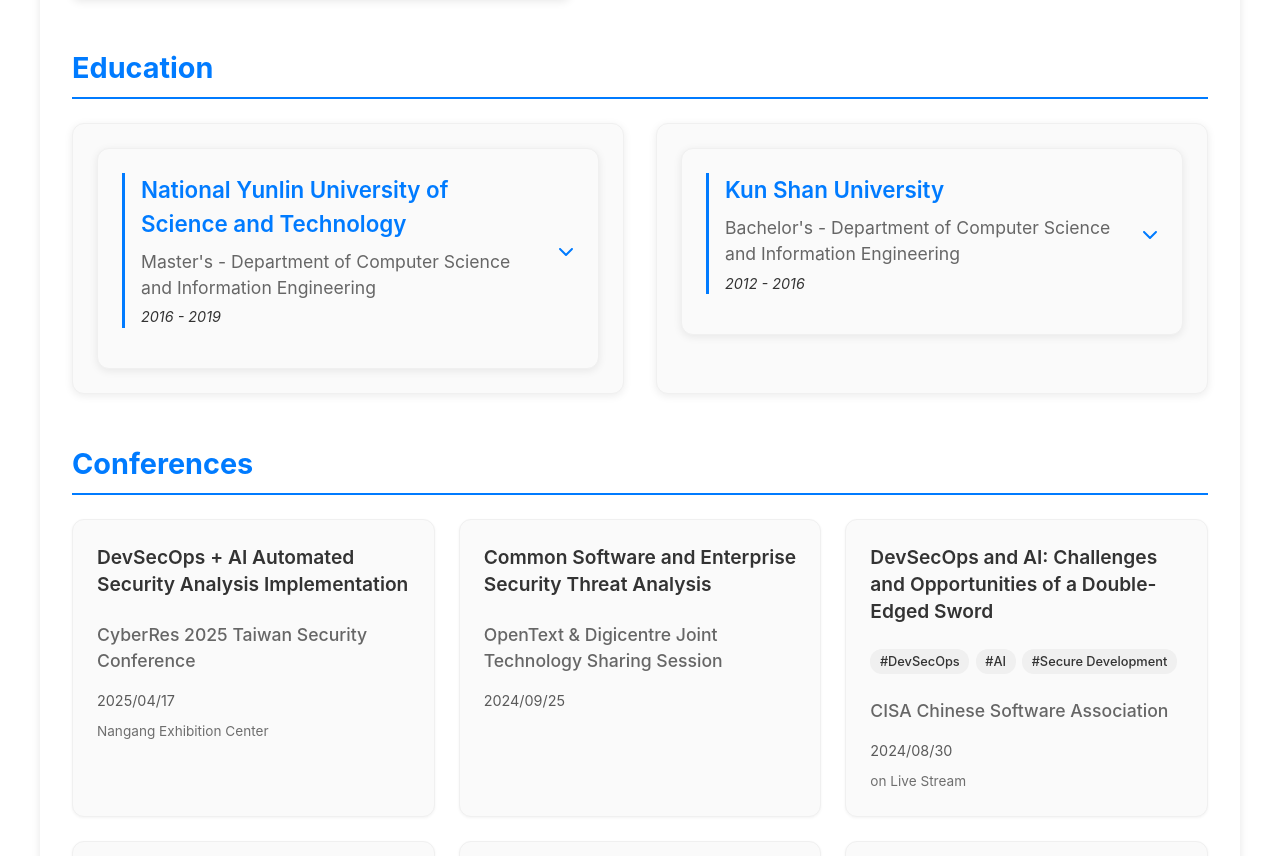
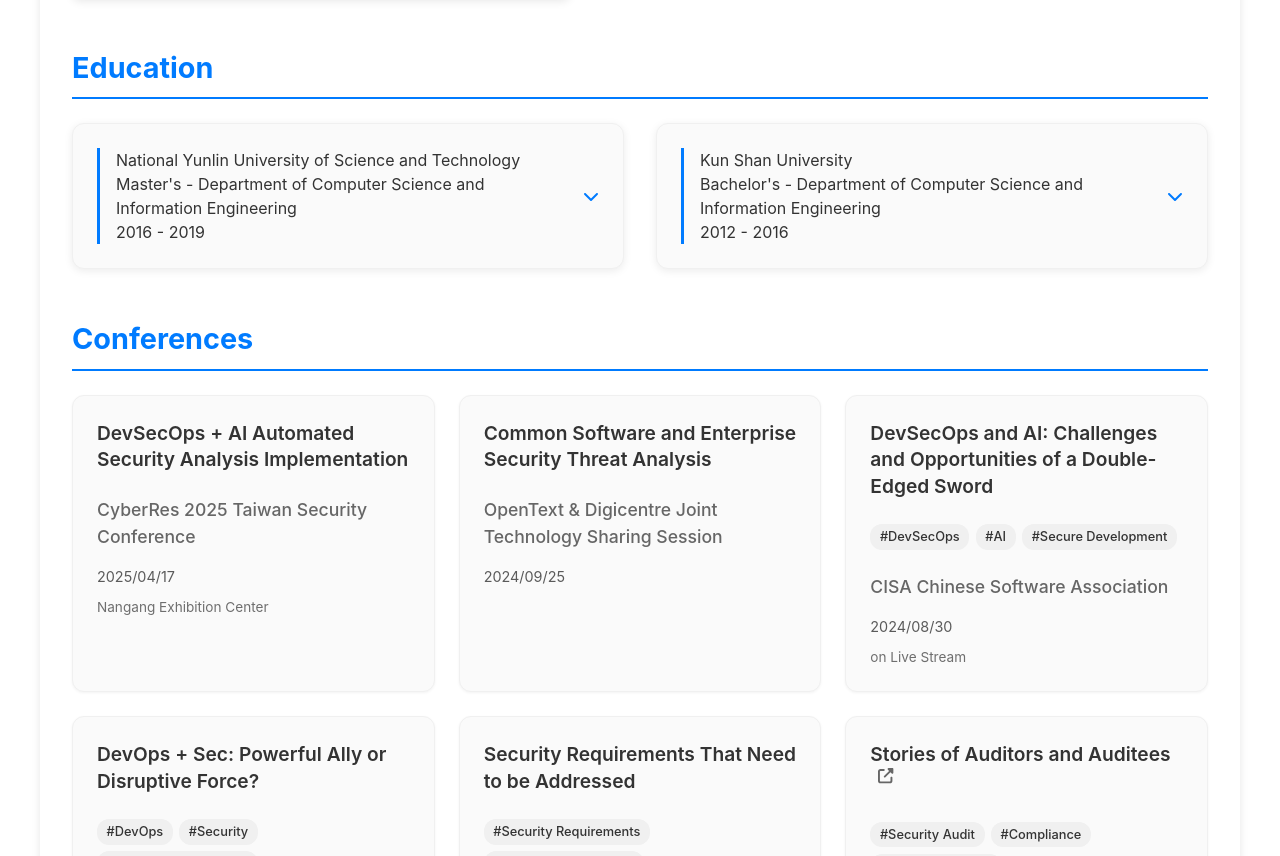
Before and after one commit to Lung-Yu/Lung-Yu.github.io, a React (Vite) app: page /cv in a window 1280 px wide. Shown: the part 1913-2769 px from the top of the page. Built offline with nearby package versions, Linux system fonts and the light colour scheme.

Commit message:
feat: 更新教育內容樣式，改善顯示效果並新增展開功能以提升可讀性

```diff
--- a/src/features/cv/components/CV.tsx
+++ b/src/features/cv/components/CV.tsx
@@ -132,10 +132,12 @@ const CV = () => {
                     {edu.degree} - {edu.major}
                   </div>
                   <div className="education-period">{edu.period}</div>
-                  <FontAwesomeIcon
-                    icon={faChevronDown}
-                    className={`toggle-icon ${expandedEdu === index ? 'expanded' : ''}`}
-                  />
+                  {edu.description && (
+                    <FontAwesomeIcon
+                      icon={faChevronDown}
+                      className={`toggle-icon ${expandedEdu === index ? 'expanded' : ''}`}
+                    />
+                  )}
                 </div>
                 {edu.description && (
                   <div className="education-details">
--- a/src/features/cv/styles/CV.css
+++ b/src/features/cv/styles/CV.css
@@ -493,53 +493,61 @@
   margin-top: 1rem;
 }
 
+/* 移除舊的教育相關樣式 */
 .education-item {
+  background-color: transparent;
+  border-radius: 0;
+  padding: 0;
+  box-shadow: none;
+  border: none;
+}
+
+/* 更新教育內容樣式 */
+.education-content {
   background-color: var(--color-gray-50);
   border-radius: 12px;
   padding: 1.5rem;
   box-shadow: 0 2px 8px rgba(0, 0, 0, 0.08);
   transition: all 0.3s ease;
   border: 1px solid var(--color-gray-100);
+  cursor: pointer;
 }
 
-.education-item:hover {
+.education-content:hover {
   transform: translateY(-5px);
   box-shadow: 0 4px 12px rgba(0, 0, 0, 0.12);
   border-color: var(--color-gray-200);
 }
 
 .education-header {
-  margin-bottom: 1rem;
   position: relative;
   padding-left: 1rem;
+  padding-right: 2.5rem;
   border-left: 3px solid var(--color-primary);
+  margin-bottom: 0;
 }
 
-.education-school {
-  font-size: 1.4rem;
-  color: var(--color-primary);
-  font-weight: 600;
-  margin-bottom: 0.5rem;
+.education-details {
+  max-height: 0;
+  opacity: 0;
+  overflow: hidden;
+  transition: all 0.3s ease-out;
+  margin-top: 0;
 }
 
-.education-degree {
-  font-size: 1.1rem;
-  color: var(--color-secondary);
-  margin-bottom: 0.3rem;
-}
-
-.education-period {
-  font-size: 0.9rem;
-  color: var(--color-text-light);
-  font-style: italic;
+.education-content.expanded .education-details {
+  max-height: 500px;
+  opacity: 1;
+  margin-top: 1.5rem;
+  padding-top: 1rem;
+  border-top: 1px solid var(--color-gray-200);
 }
 
 .education-description {
-  margin-top: 1rem;
-  padding: 1rem;
-  background-color: var(--color-background);
-  border-radius: 8px;
-  border: 1px solid var(--color-gray-100);
+  margin: 0;
+  padding: 0 0 0 1.2rem;
+  background-color: transparent;
+  border: none;
 }
 
 .education-description li {
@@ -558,46 +566,6 @@
   color: var(--color-primary);
 }
 
-.education-content {
-  background-color: var(--color-gray-50);
-  border-radius: 12px;
-  padding: 1.5rem;
-  box-shadow: 0 2px 8px rgba(0, 0, 0, 0.08);
-  transition: all 0.3s ease;
-  border: 1px solid var(--color-gray-100);
-  cursor: pointer;
-  overflow: hidden;
-}
-
-.education-content:hover {
-  transform: translateY(-5px);
-  box-shadow: 0 4px 12px rgba(0, 0, 0, 0.12);
-  border-color: var(--color-gray-200);
-}
-
-.education-header {
-  position: relative;
-  padding-left: 1rem;
-  padding-right: 2.5rem;
-  border-left: 3px solid var(--color-primary);
-}
-
-.education-details {
-  max-height: 0;
-  opacity: 0;
-  overflow: hidden;
-  transition: all 0.3s ease-out;
-  margin-top: 0;
-}
-
-.education-content.expanded .education-details {
-  max-height: 500px;
-  opacity: 1;
-  margin-top: 1.5rem;
-  padding-top: 1rem;
-  border-top: 1px solid var(--color-gray-200);
-}
-
 .education-content .toggle-icon {
   position: absolute;
   right: 0;
```
